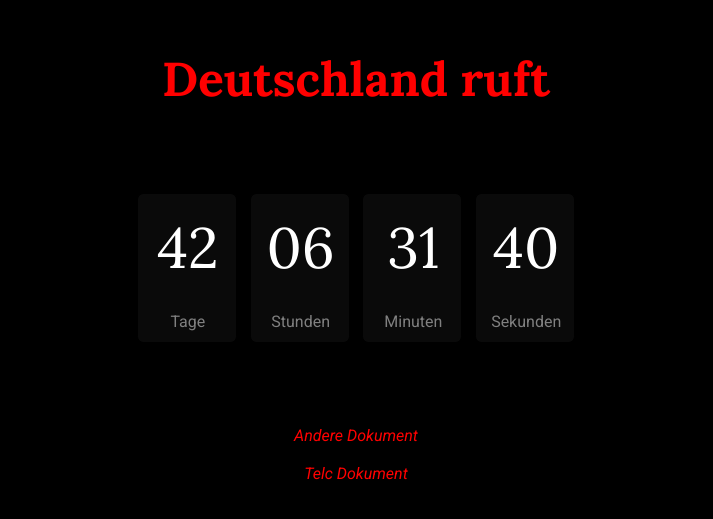
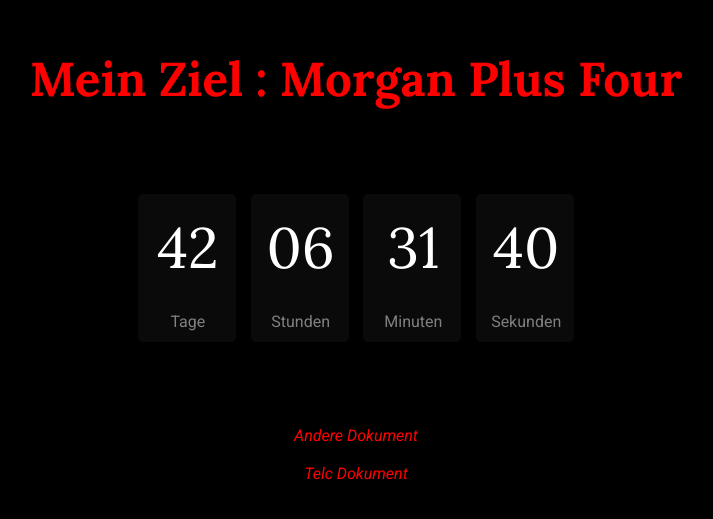
Before and after one commit to akramthedev/die-deutsch-traum, a React (Create React App) app: page / in a window 1280 px wide. Shown: the part 135-654 px from the top of the page, without its empty margins (284-997 px from the left). Built offline with nearby package versions, Linux system fonts and the light colour scheme.

Commit message:
Update Home.jsx

```diff
--- a/src/Home.jsx
+++ b/src/Home.jsx
@@ -70,7 +70,7 @@ const Home = () => {
     <div className='Home'>
       <div className="Home2">
         <h1>
-          Deutschland ruft
+          Mein Ziel : Morgan Plus Four
         </h1>
         <div className="Timer">
           {formatTime()}
```
